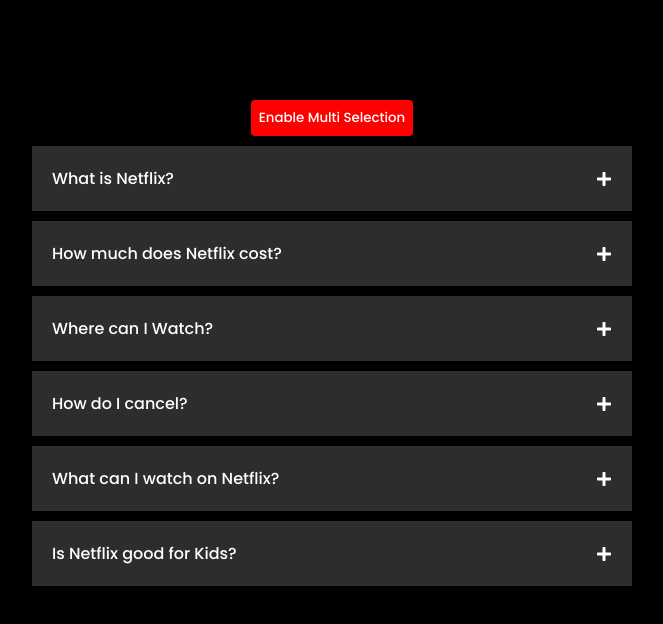
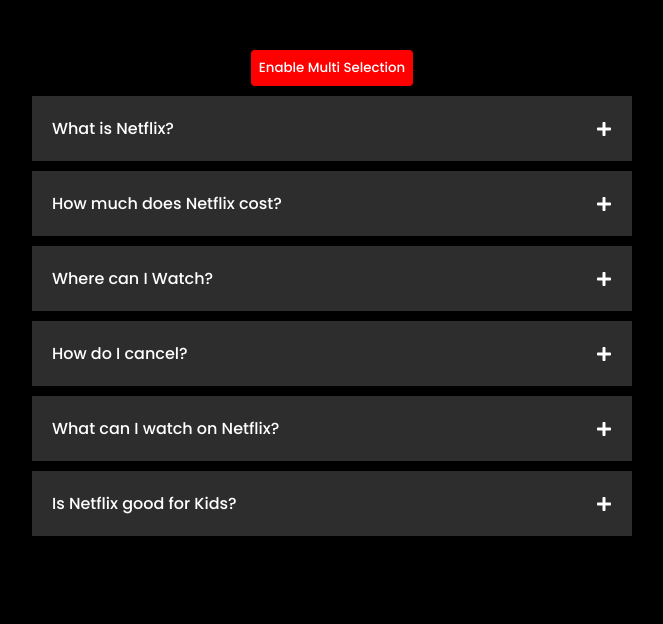
Before and after one commit to joeldasari/accordion, a React (Vite) app: page / in a window 1280 px wide. Shown: the top 624 px of the page, without its empty margins (308-971 px from the left). Built offline with nearby package versions, Linux system fonts and the light colour scheme.

Commit message:
updated css

```diff
--- a/src/components/Accordion/styles.css
+++ b/src/components/Accordion/styles.css
@@ -17,7 +17,7 @@
   display: flex;
   align-items: center;
   flex-direction: column;
-  padding-top: 100px;
+  padding: 50px 0px;
 }
 
 .wrapper button {
```
